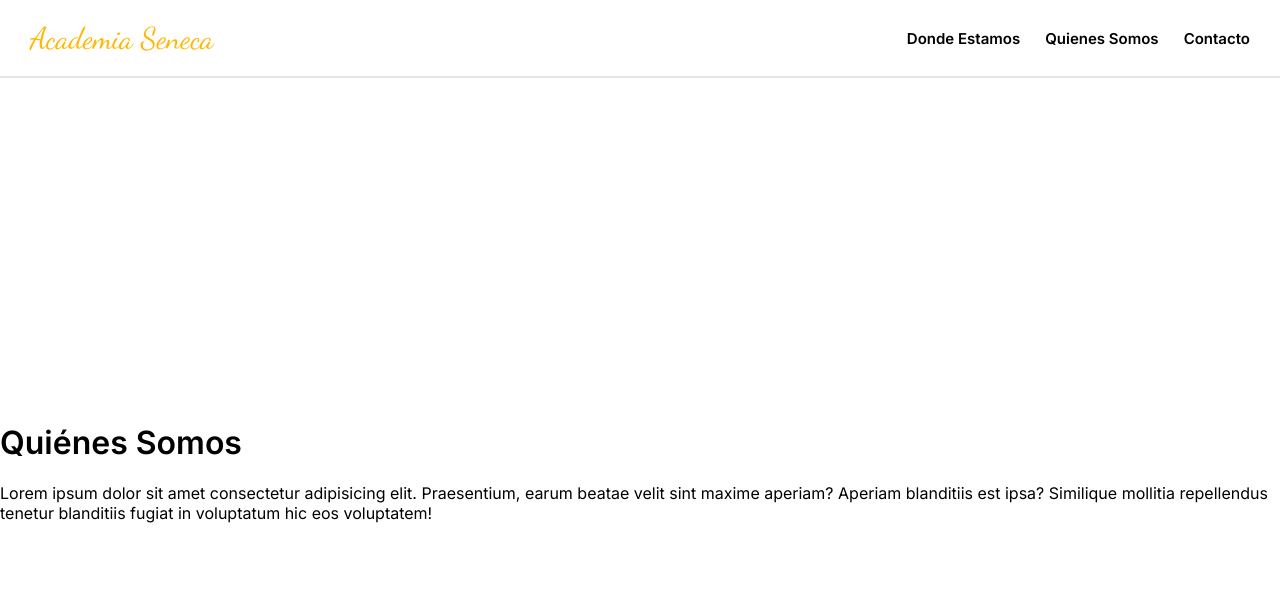
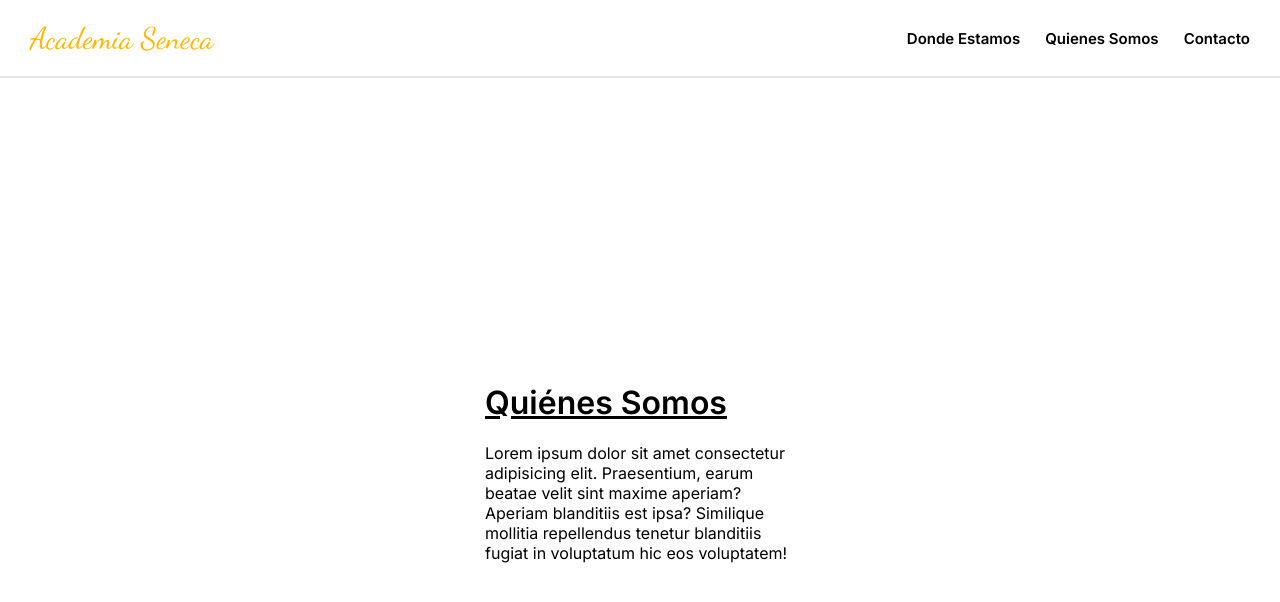
Before and after one commit to MikelGV/acadseneca, a Next.js app: page /qSomos in a window 1280 px wide. Shown: the top 602 px of the page. Built offline with nearby package versions, Linux system fonts and the light colour scheme.

Commit message:
some styles for left div added

```diff
--- a/styles/qSomos.module.css
+++ b/styles/qSomos.module.css
@@ -9,3 +9,17 @@
     display: flex;
     align-items: center;
 }
+
+.left {
+    flex: 1;
+}
+
+.leftTitle {
+    font-weight: 800;
+    text-decoration: underline;
+}
+
+.leftText {
+    width: 310px;
+    text-align: left;
+}
```
